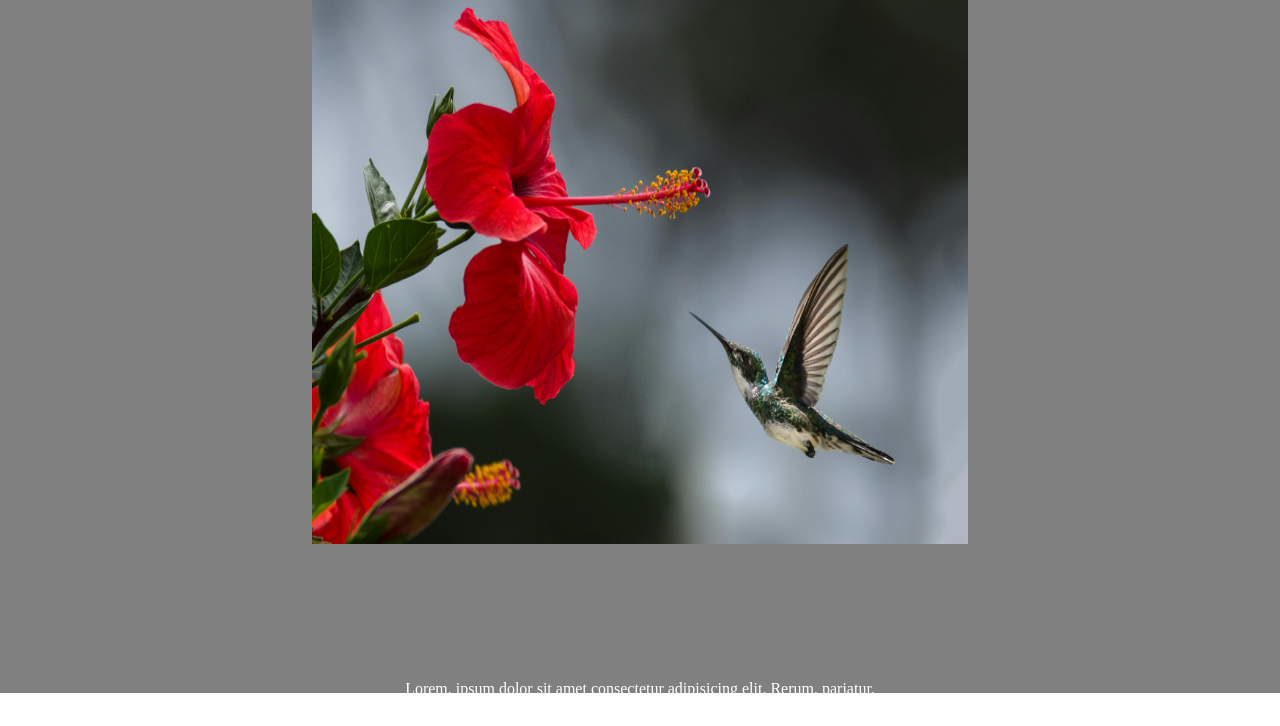
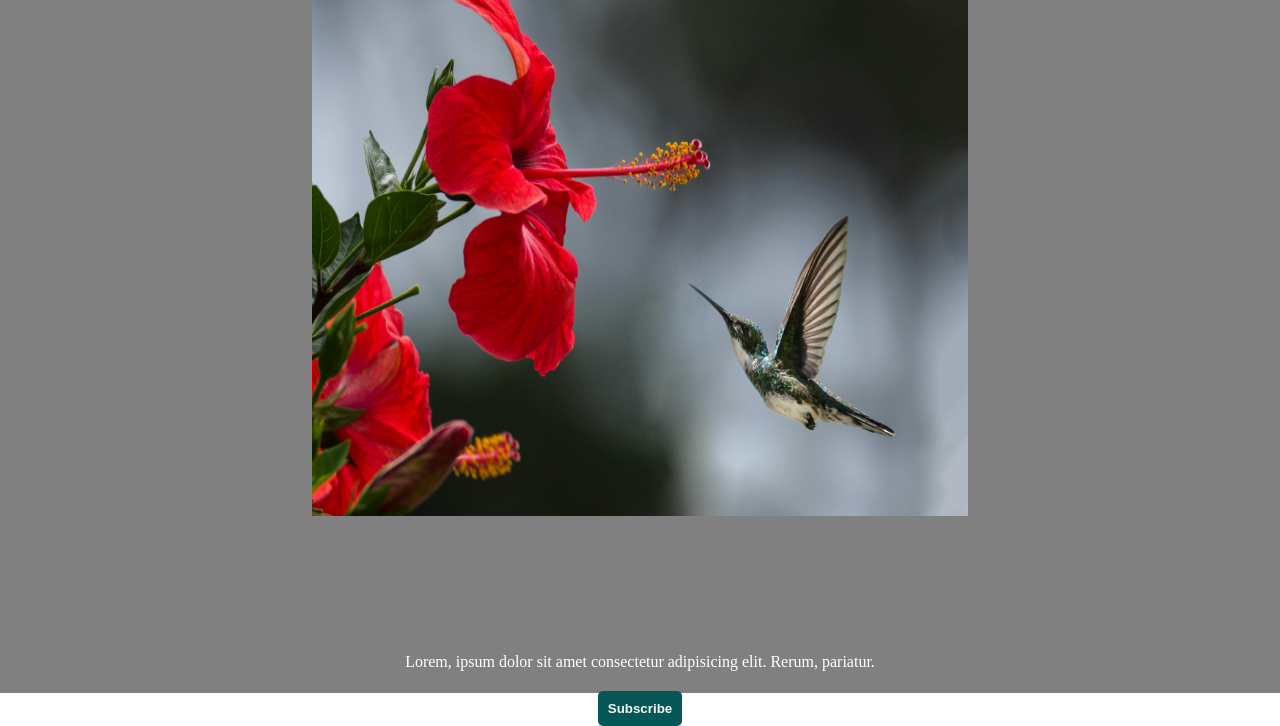
Before and after one commit to Jagodish75/jsPractise, a plain HTML site: page index.html in a window 1280 px wide. Shown: the part 107-833 px from the top of the page. Before the commit the page ends 805 px from the top, so only its background shows below. Drawn offline with Linux system fonts and the light colour scheme.

Commit message:
added a button

```diff
--- a/index.html
+++ b/index.html
@@ -16,6 +16,7 @@
                 Lorem, ipsum dolor sit amet consectetur adipisicing elit. Rerum,
                 pariatur.
             </p>
+            <button>Subscribe</button>
         </div>
         <script src="/script.js"></script>
     </body>
--- a/style.css
+++ b/style.css
@@ -24,3 +24,17 @@ img {
     display: flex;
     justify-content: center;
 }
+button {
+    color: whitesmoke;
+    padding: 10px;
+    background-color: #065757;
+    font-weight: bold;
+    margin-top: 20px;
+    border: none;
+    outline: none;
+    border-radius: 5px;
+}
+button:hover {
+    color: #065757;
+    background-color: whitesmoke;
+}
```
